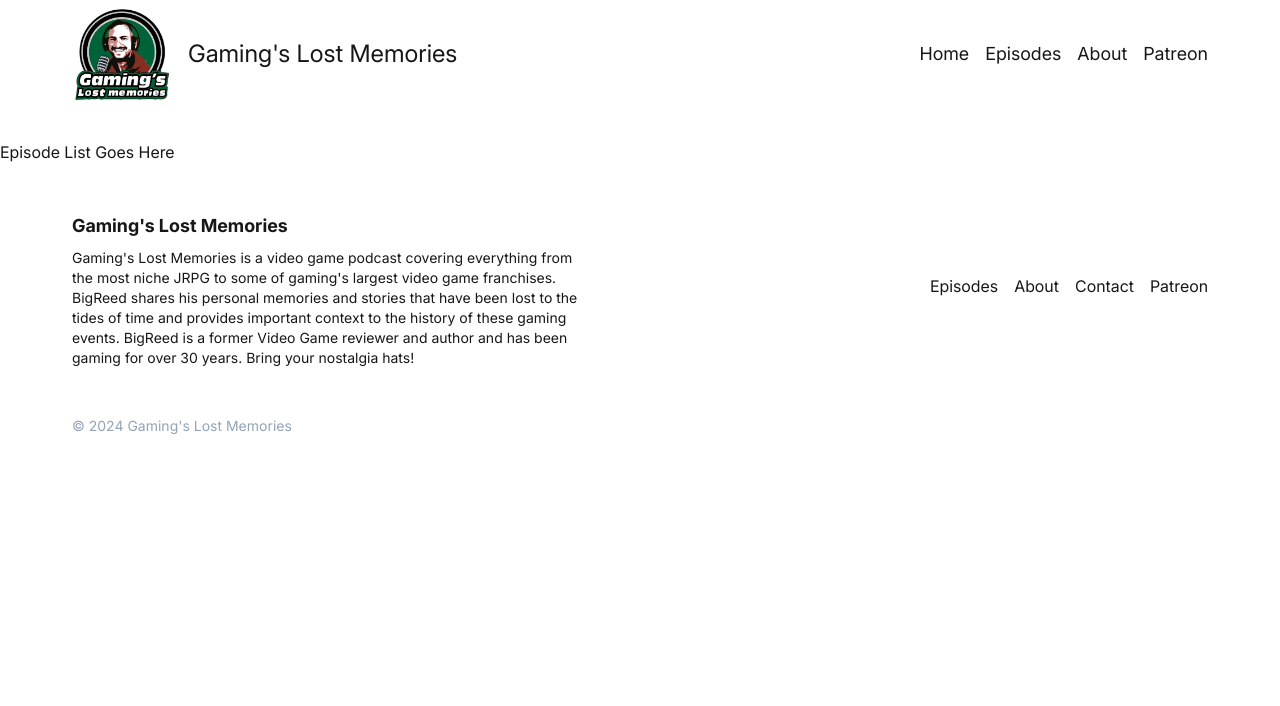
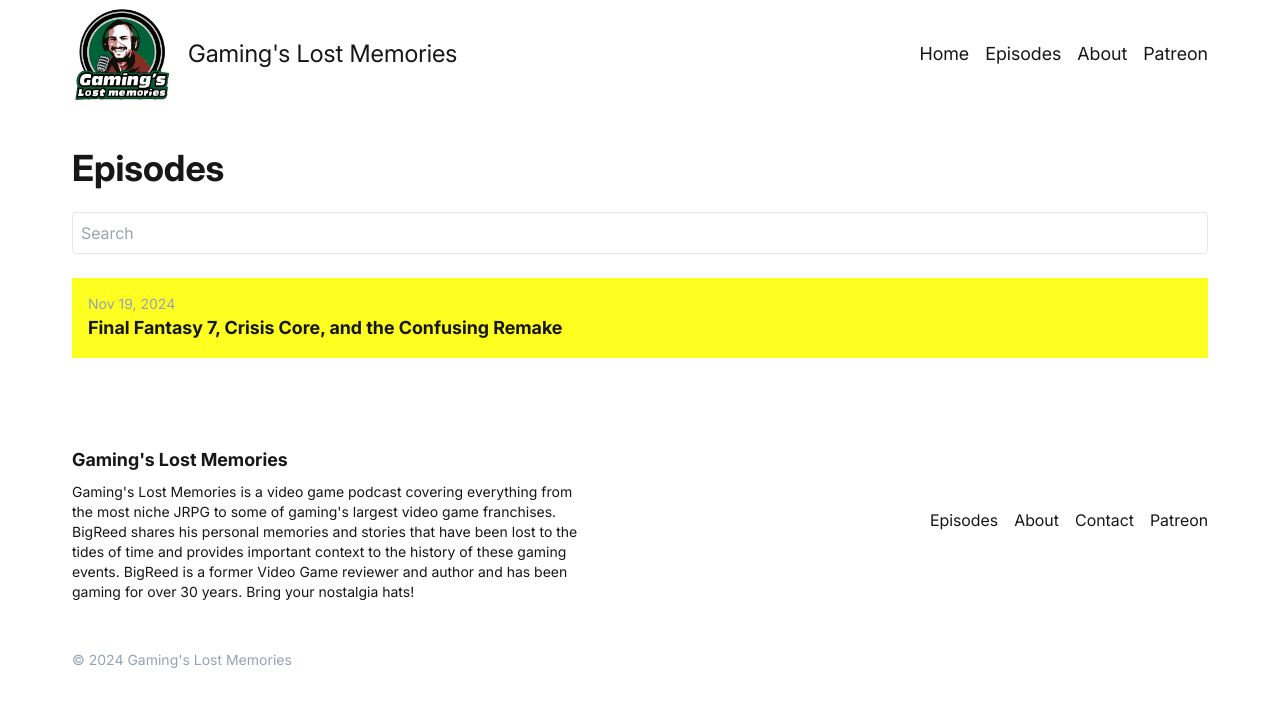
Before and after one commit to wade-loccisano/gamings-lost-memories, a Next.js app: page /gamings-lost-memories/episodes in a window 1280 px wide. Shown: the top 706 px of the page. Built offline with nearby package versions, Linux system fonts and the light colour scheme.

Commit message:
Episode list

```diff
--- a/app/(root)/episodes/page.tsx
+++ b/app/(root)/episodes/page.tsx
@@ -4,10 +4,30 @@ export default async function Episodes({ searchParams }: {
     console.log(searchParams)
     return (
         <>
+            <section className="section_container">
+                <h1 className="md:text-4xl font-bold">
+                    Episodes
+                </h1>
+                <div className="py-4">
+                    <input
+                        className='my-2 p-2 w-full border rounded'
+                        placeholder='Search'
+                    >
+                    </input>
+                </div>
+                <div>
+                    {/* nextjs paginated list  */}
+                    <div className="bg-[#fefe21] p-4">
+                        <div className="text-sm text-slate-400">
+                            Nov 19, 2024
+                        </div>
+                        <div className="font-bold text-lg">
+                            Final Fantasy 7, Crisis Core, and the Confusing Remake
+                        </div>
+                    </div>
+                </div>
+            </section>
             {/* <div className="max-w-6xl mx-auto pt-8"> */}
-            <div className="mx-auto pt-8">
-                Episode List Goes Here
-            </div>
         </>
     );
 }
```
